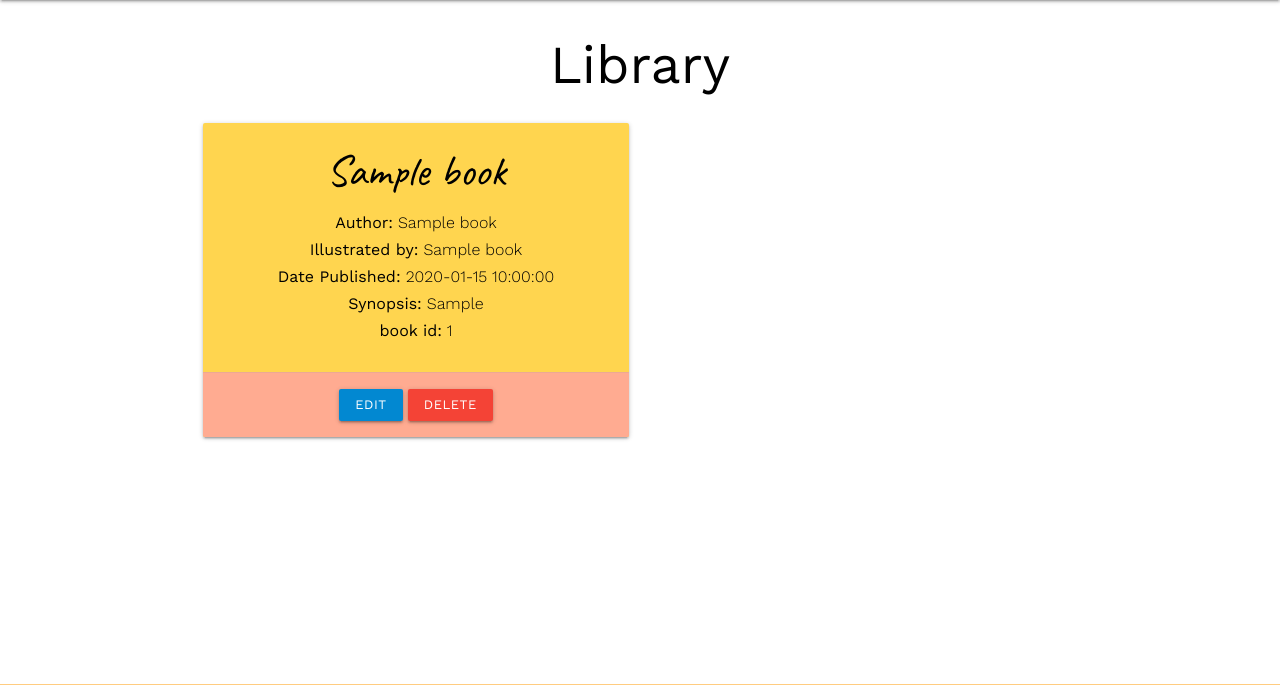
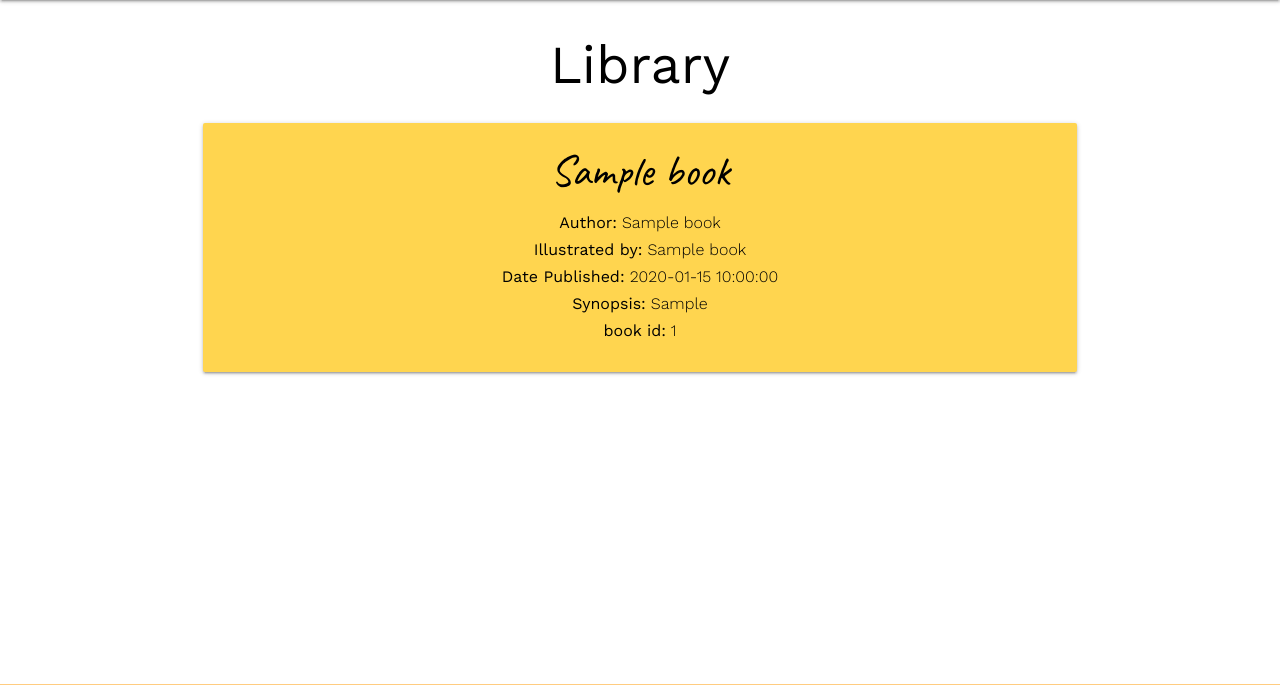
Before and after one commit to Hayley-Woodhouse/milestone-3-project, a Flask app: template dw_fan_site/templates/books.html in a window 1280 px wide. Shown: the part 64-749 px from the top of the page. Run offline with Flask 2, Linux system fonts and the light colour scheme; the template is opened without the code that fills it: most values are stand-ins (such as "Sample title", 1, 10 or a date in 2020).

Commit message:
added if statment that removes edit and delete buttons if not admin account

```diff
--- a/dw_fan_site/templates/books.html
+++ b/dw_fan_site/templates/books.html
@@ -5,7 +5,7 @@
 
 <div class="row">
   {% for book in books %}
-  <div class="col s12 m6 l6">
+  <div class="col s12">
       <div class="card amber lighten-2 center-align">
         <div class="card-content black-text">
           <span class="card-title"><h3>{{ book.book_name }}</h1></span>
@@ -15,10 +15,12 @@
           <p class="card-title"><strong>Synopsis:</strong> {{ book.synopsis_info }}</p>
           <p class="card-title"><strong>book id:</strong> {{ book.id }}</p>
         </div>
+        {% if session.admin %}
         <div class="card-action deep-orange lighten-3">
           <a href="{{ url_for('edit_book', book_id=book.id) }}" class="btn-small light-blue darken-2">Edit</a>
           <a href="{{ url_for('delete_book', book_id=book.id) }}" class="btn-small red">Delete</a>
         </div>
+        {% endif %}
       </div>
   </div>
   {% endfor %}
```
